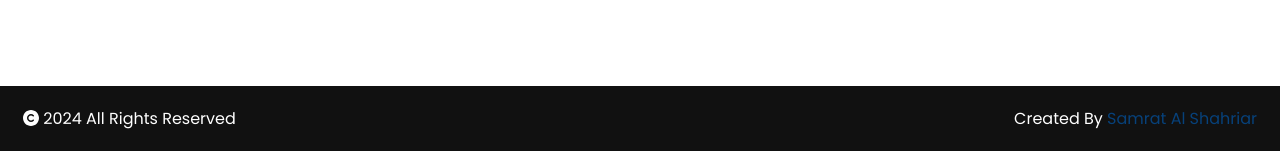
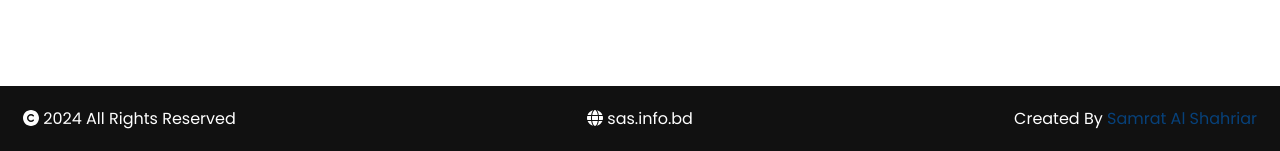
Before and after one commit to SamratAlShahriar/samratalshahriar.github.io, a PHP site: page / in a window 1280 px wide. Shown: the part 4260-4411 px from the top of the page. Run offline with PHP 8.4, Linux system fonts and the light colour scheme; some libraries are stand-ins or nearby versions.

Commit message:
update footer

```diff
--- a/index.html
+++ b/index.html
@@ -416,6 +416,12 @@
             <i class="fas fa-copyright"></i><span> 2024 All Rights Reserved</span>
             </span>
         </div>
+
+        <div class="footer-center">
+            <i class="fa-solid fa-globe"></i><span><a href="https://sas.info.bd/" target="_blank"> sas.info.bd </a></span>
+            </span>
+        </div>
+
         <div class="footer-right">
             <span>Created By <a href="https://www.facebook.com/samratAshahriar/" target="_blank">Samrat Al Shahriar</a>
         </div>
--- a/style.css
+++ b/style.css
@@ -993,14 +993,23 @@ footer span a:hover {
 }
 
 footer .footer-left {
-    width: 50%;
+    width: 33%;
 }
 
 footer .footer-right {
-    width: 50%;
+    width: 33%;
     text-align: right;
 }
 
+
+footer .footer-center {
+    width: 34%;
+    text-align: center;
+}
+
+footer .footer-center a{
+    color: white;
+}
 
 
 
```
